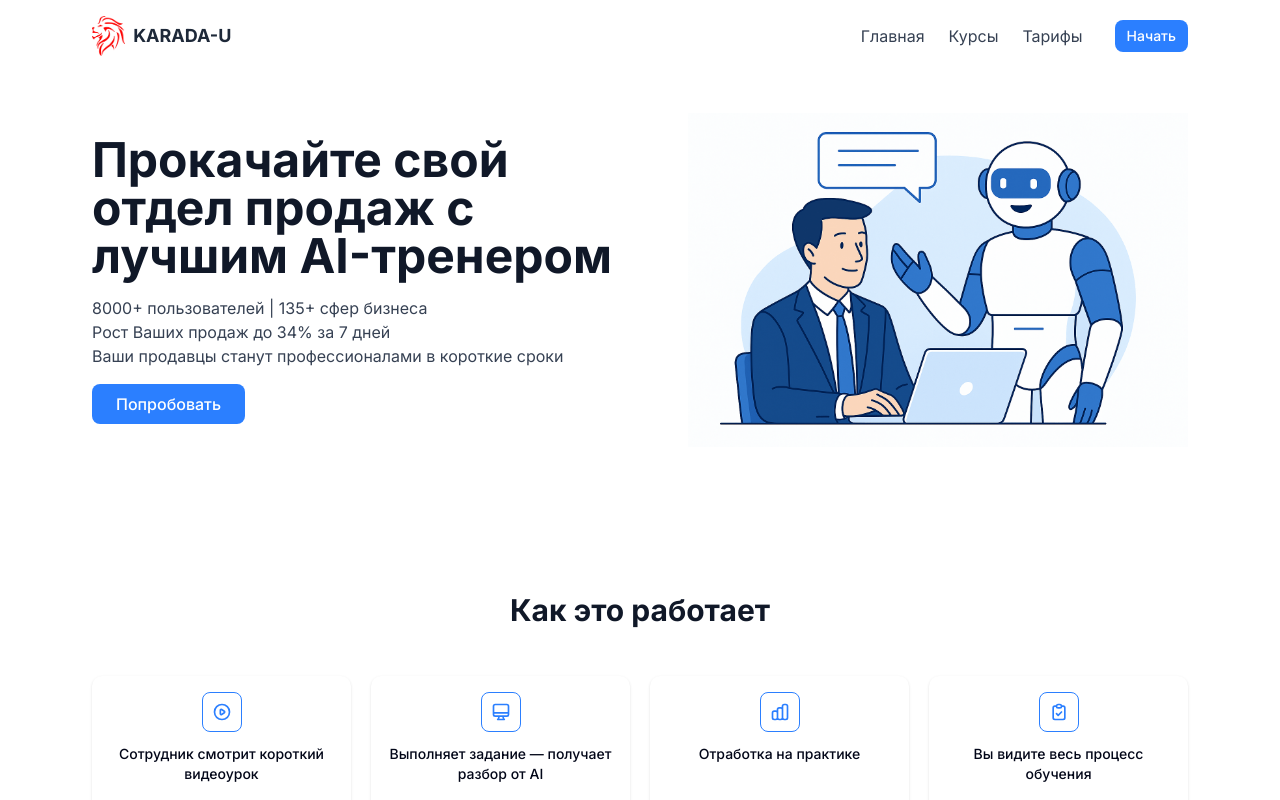
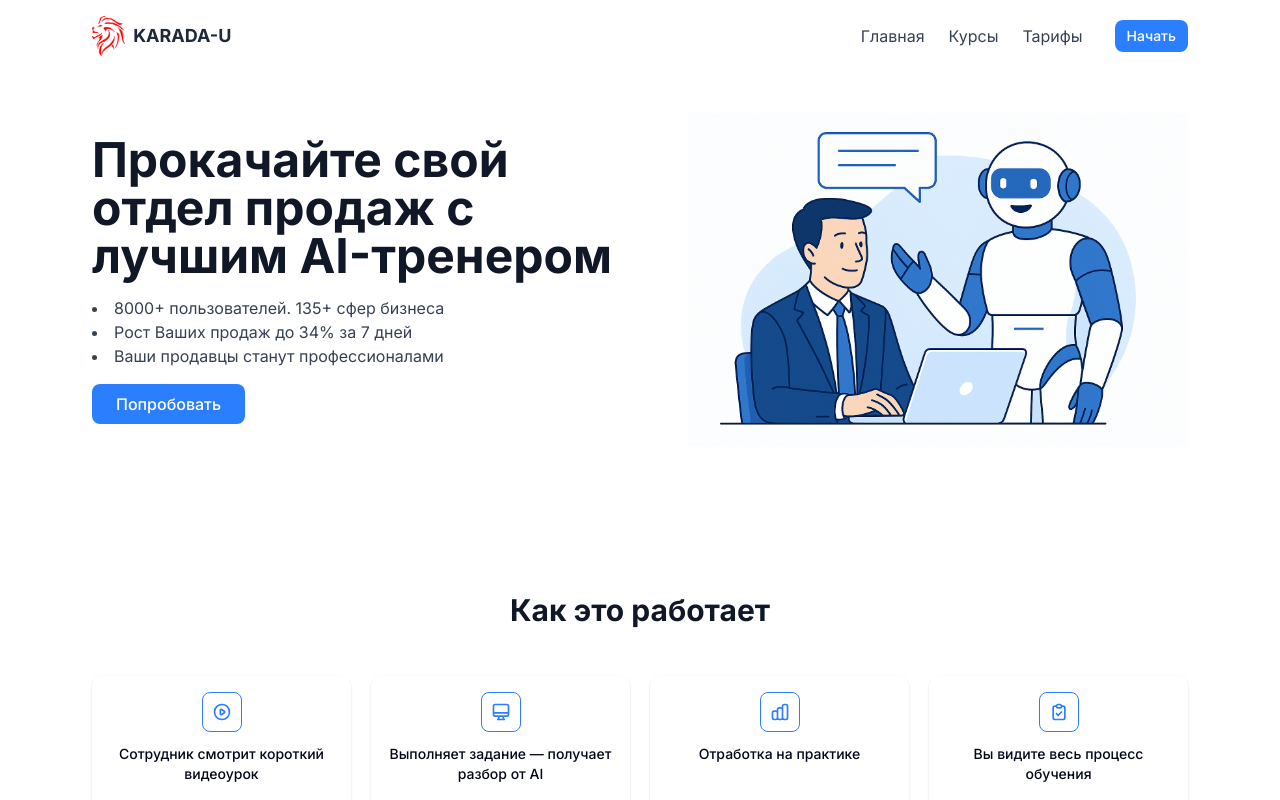
Before and after one commit to yernar-tursyn/u.karada, a Next.js app: page / in a window 1280 px wide. Shown: the top 800 px of the page. Built offline with nearby package versions, Linux system fonts and the light colour scheme.

Commit message:
fixed changes

```diff
--- a/app/page.tsx
+++ b/app/page.tsx
@@ -251,11 +251,11 @@ export default function Home() {
               </h1>
 
               {/* 2. Параграф */}
-              <p className="text-xs sm:text-sm text-gray-700 mb-5 text-start">
-                8000+ пользователей | 135+ сфер бизнеса <br />
-                Рост Ваших продаж до 34% за 7 дней <br />
-                Ваши продавцы станут профессионалами в короткие сроки
-              </p>
+              <ul className="text-xs sm:text-sm text-gray-700 mb-5 text-start list-disc list-inside">
+                <li>8000+ пользователей. 135+ сфер бизнеса.</li>
+                <li>Рост Ваших продаж до 34% за 7 дней.</li>
+                <li>Ваши продавцы станут профессионалами.</li>
+              </ul>
 
               {/* 3. Изображение */}
               <div className="relative w-full max-w-[180px] xs:max-w-[220px] aspect-[5/4] mb-5">
@@ -285,11 +285,11 @@ export default function Home() {
               <h1 className="sm:text-2xl md:text-3xl lg:text-4xl xl:text-5xl font-bold text-gray-900 mb-4">
                 Прокачайте свой отдел продаж с лучшим AI-тренером
               </h1>
-              <p className="sm:text-sm md:text-base text-gray-700 mb-4">
-                8000+ пользователей | 135+ сфер бизнеса <br />
-                Рост Ваших продаж до 34% за 7 дней <br />
-                Ваши продавцы станут профессионалами в короткие сроки
-              </p>
+              <ul className="sm:text-sm md:text-base text-gray-700 mb-4 list-disc list-inside">
+                <li>8000+ пользователей. 135+ сфер бизнеса</li>
+                <li>Рост Ваших продаж до 34% за 7 дней</li>
+                <li>Ваши продавцы станут профессионалами</li>
+              </ul>
               <div className="flex flex-row gap-3" onClick={openModal}>
                 <Button className="bg-blue-500 hover:bg-blue-600 text-white sm:px-4 md:px-6 sm:py-2 sm:text-xs md:text-sm lg:text-base rounded-md sm:h-7 md:h-8 lg:h-10">
                   Попробовать
```
